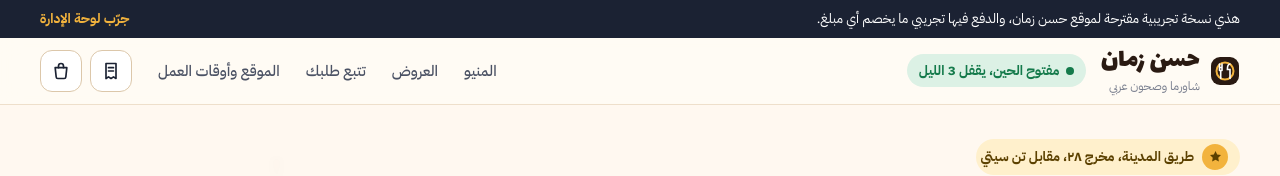
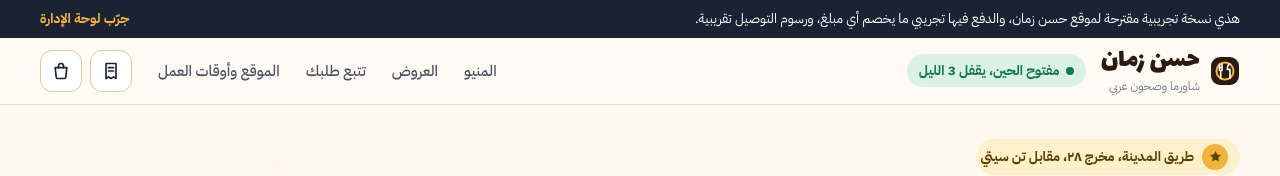
Before and after one commit to nouom01-stack/ats-demos, a plain HTML site: page hasanzaman/index.html in a window 1280 px wide. Shown: the top 176 px of the page. Drawn offline with Linux system fonts and the light colour scheme.

Commit message:
Update demo sites: hasanzaman
Co-Authored-By: Claude Opus 5.5 <noreply@anthropic.com>

```diff
--- a/hasanzaman/index.html
+++ b/hasanzaman/index.html
@@ -659,7 +659,7 @@ table.t{width:100%;border-collapse:collapse;font-size:14px;background:#fff;min-w
 <symbol id="ic-cal" viewBox="0 0 24 24"><rect x="3" y="5" width="18" height="16" rx="2"/><path d="M3 10h18M8 3v4M16 3v4"/></symbol>
 </svg>
 
-<div class="demo-bar"><div class="wrap"><span>هذي نسخة تجريبية مقترحة لموقع حسن زمان، والدفع فيها تجريبي ما يخصم أي مبلغ.</span><a href="#admin">جرّب لوحة الإدارة</a></div></div>
+<div class="demo-bar"><div class="wrap"><span>هذي نسخة تجريبية مقترحة لموقع حسن زمان، والدفع فيها تجريبي ما يخصم أي مبلغ، ورسوم التوصيل تقريبية.</span><a href="#admin">جرّب لوحة الإدارة</a></div></div>
 
 <header class="top">
   <div class="wrap">
```
